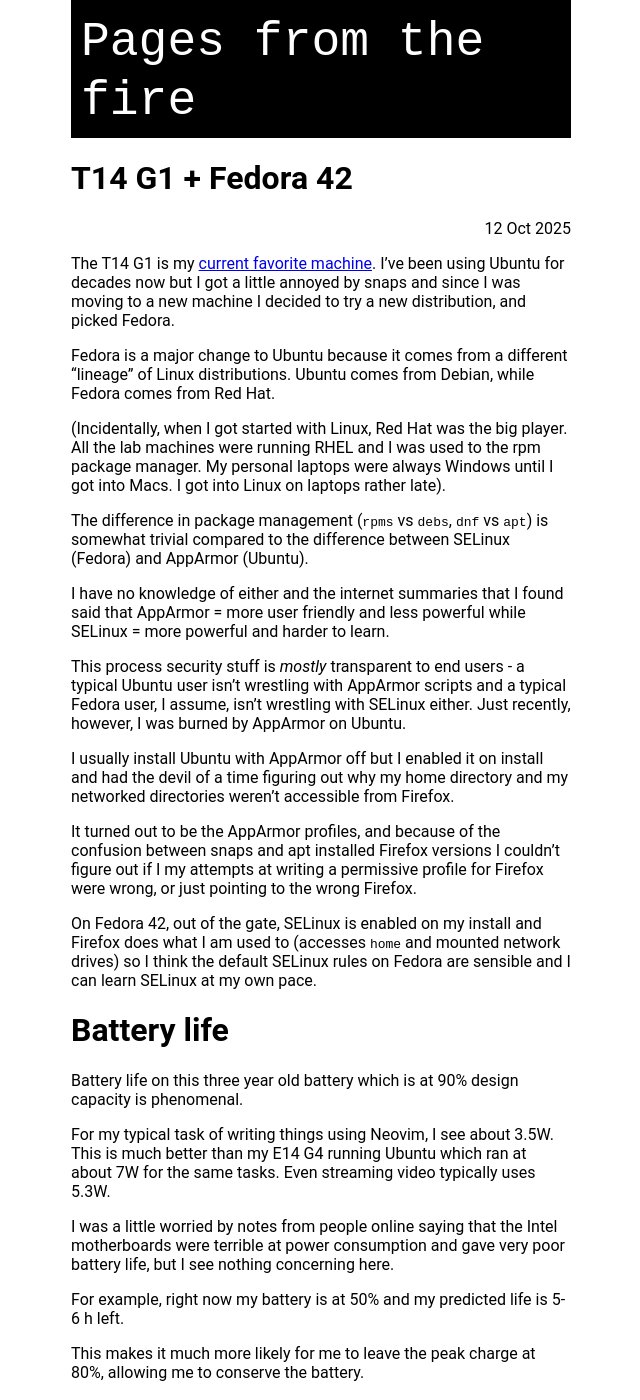
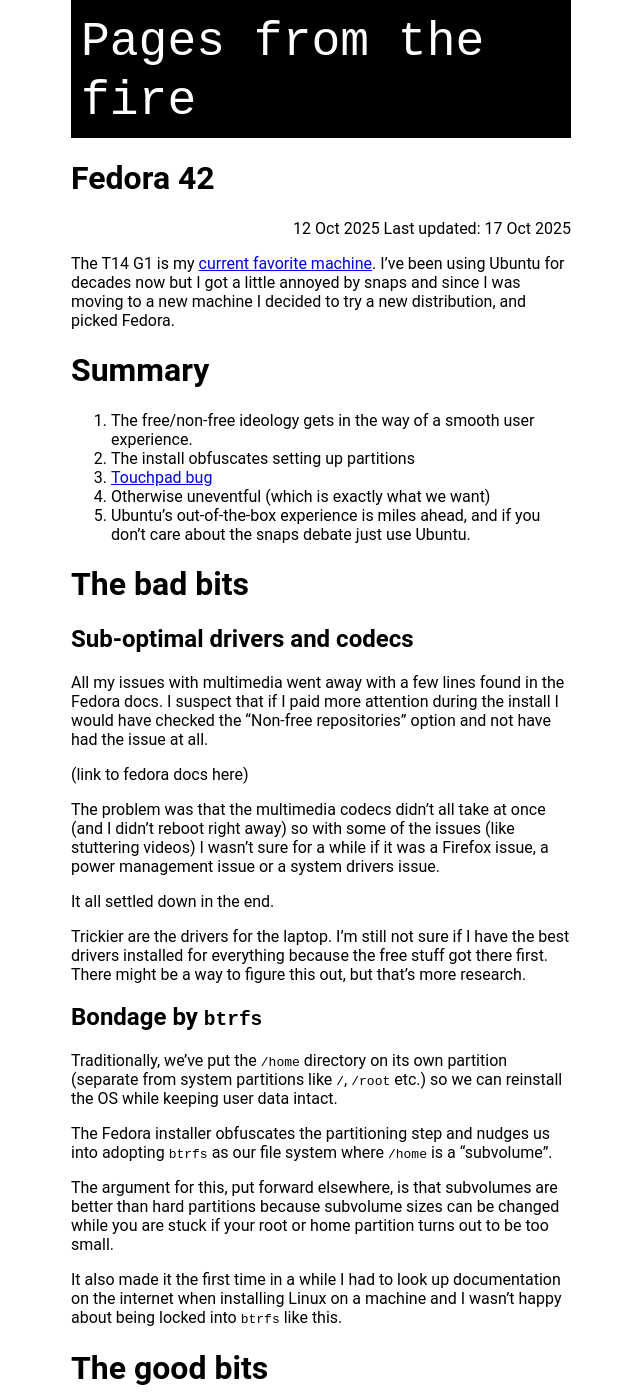
Before and after one commit to kghose/kghose.github.io, a Jekyll site: the page built from _posts/2025-10-13-t14-fedora.md, in a window 1280 px wide and 1400 px high. Shown: the whole window, without its empty margins (319-959 px from the left). Built offline with Jekyll 4.4.1, drawn with Linux system fonts in a browser that asks for light colours; some of the changed text lies outside the part shown.

Commit message:
Update laptop notes.

```diff
--- a/_posts/2025-10-13-t14-fedora.md
+++ b/_posts/2025-10-13-t14-fedora.md
@@ -1,8 +1,9 @@
 ---
-title: T14 G1 + Fedora 42
+title: Fedora 42
 permalink: fedora42-t14g1
 layout: post
 date: 2025-10-12
+last_modified_at: 2025-10-17
 tags: linux, thinkpad
 ---
 
@@ -10,22 +11,71 @@ The T14 G1 is my [current favorite machine](/thinkpads#t14-g1). I've been using
 Ubuntu for decades now but I got a little annoyed by snaps and since I was
 moving to a new machine I decided to try a new distribution, and picked Fedora.
 
-Fedora is a major change to Ubuntu because it comes from a different "lineage"
-of Linux distributions. Ubuntu comes from Debian, while Fedora comes from Red
-Hat.
+# Summary
 
-(Incidentally, when I got started with Linux, Red Hat was the big player. All the
-lab machines were running RHEL and I was used to the rpm package manager. My
-personal laptops were always Windows until I got into Macs. I got into Linux on
-laptops rather late).
+1. The free/non-free ideology gets in the way of a smooth user experience.
+1. The install obfuscates setting up partitions
+1. [Touchpad bug]
+1. Otherwise uneventful (which is exactly what we want)
+1. Ubuntu's out-of-the-box experience is miles ahead, and if you don't care
+   about the snaps debate just use Ubuntu.
 
-The difference in package management (`rpms` vs `debs`, `dnf` vs `apt`) is
-somewhat trivial compared to the difference between SELinux (Fedora) and
-AppArmor (Ubuntu).
+# The bad bits
 
-I have no knowledge of either and the internet summaries that I found said that
-AppArmor = more user friendly and less powerful while SELinux = more powerful
-and harder to learn.
+## Sub-optimal drivers and codecs
+
+All my issues with multimedia went away with a few lines found in the Fedora
+docs. I suspect that if I paid more attention during the install I would have
+checked the "Non-free repositories" option and not have had the issue at all.
+
+(link to fedora docs here)
+
+The problem was that the multimedia codecs didn't all take at once (and I didn't
+reboot right away) so with some of the issues (like stuttering videos) I wasn't
+sure for a while if it was a Firefox issue, a power management issue or a system
+drivers issue.
+
+It all settled down in the end.
+
+Trickier are the drivers for the laptop. I'm still not sure if I have the best
+drivers installed for everything because the free stuff got there first. There
+might be a way to figure this out, but that's more research.
+
+
+## Bondage by `btrfs`
+
+Traditionally, we've put the `/home` directory on its own partition (separate
+from system partitions like `/`, `/root` etc.) so we can reinstall the OS while
+keeping user data intact.
+
+The Fedora installer obfuscates the partitioning step and nudges us into
+adopting `btrfs` as our file system where `/home` is a "subvolume".
+
+The argument for this, put forward elsewhere, is that subvolumes are better than
+hard partitions because subvolume sizes can be changed while you are stuck if
+your root or home partition turns out to be too small.
+
+It also made it the first time in a while I had to look up documentation on the
+internet when installing Linux on a machine and I wasn't happy about being
+locked into `btrfs` like this.
+
+
+# The good bits
+
+The great news is that Fedora installed (mostly) painlessly on the machine and
+the hardware (mostly) worked. And even the touchpad bug is something that
+Windows users seem to run into, so it might be somewhat close to the hardware.
+
+## SELinux
+
+Ubuntu comes from Debian while Fedora comes from Red Hat Linux. This results in
+some inconsequential differences (like package managers), some more serious
+differences (default software repositories, package release schedules etc.) and
+some fundamental things.
+
+SELinux is one of these fundamental things. I don't know anything about security
+but I gathered that securing Linux went in two directions: AppArmor and SELinux.
+
 
 This process security stuff is _mostly_ transparent to end users - a typical
 Ubuntu user isn't wrestling with AppArmor scripts and a typical Fedora user, I
@@ -41,36 +91,25 @@ snaps and apt installed Firefox versions I couldn't figure out if I my attempts
 at writing a permissive profile for Firefox were wrong, or just pointing to the
 wrong Firefox.
 
+So, now I'm a little wary of such things "just working": Most likely I'll have
+to fiddle with something because I'm such a special snowflake.
+
+I have no knowledge of either SELinux or AppArmor and the internet summaries
+that I found said that AppArmor was more user friendly and less powerful while
+SELinux was more powerful and harder to learn.
+
+This was my big hesitation with Fedora: I found AppArmor hard enough and SELinux
+sounded miles harder.
+
 On Fedora 42, out of the gate, SELinux is enabled on my install and Firefox does
-what I am used to (accesses `home` and mounted network drives) so I think the
-default SELinux rules on Fedora are sensible and  I can learn SELinux at my own
-pace.
-
-
-# Battery life
-
-Battery life on this three year old battery which is at 90% design capacity is
-phenomenal.
-
-For my typical task of writing things using Neovim, I see about 3.5W. This is
-much better than my E14 G4 running Ubuntu which ran at about 7W for the same
-tasks. Even streaming video typically uses 5.3W.
-
-I was a little worried by notes from people online saying that the Intel
-motherboards were terrible at power consumption and gave very poor battery life,
-but I see nothing concerning here.
-
-For example, right now my battery is at 50% and my predicted life is 5-6 h left.
-
-This makes it much more likely for me to leave the peak charge at 80%, allowing
-me to conserve the battery.
+what I am used to (accesses `home` and mounted network drives) and I didn't run
+into an other strangeness so I think the default SELinux rules on Fedora are
+sensible and I can learn SELinux at my own pace.
 
 
 # Sleep etc.
 
-There were no problems at all with sleep and waking from sleep. The E14 had some
-issues that got resolved with one of the kernel updates.
-
+There were no problems at all with sleep and waking from sleep.
 
 
 # Fingerprint reader
@@ -102,7 +141,6 @@ password for `sudo` the system now asks for a finger scan which is at least a
 novel thing, if not faster than typing in the password.
 
 
-
 # (Possibly) driver issues
 
 1. [Touchpad: This is what is driving me nuts currently](https://gitlab.freedesktop.org/libinput/libinput/-/issues/1203). There are two issues:
@@ -114,6 +152,9 @@ novel thing, if not faster than typing in the password.
      intermittent depending on wake from sleep and seems to be linked to the
      tap-to-click issue.
 
+Now, the key question: is this a `libinput` issue or is it some configuration
+issue that wouldn't happen, say, on Ubuntu. Might be worth trying out by Ubuntu
+live USB ...
 
 # Fedora 42 issues
 
@@ -128,3 +169,5 @@ novel thing, if not faster than typing in the password.
    can be choppy. This is probably free/non-free codec related. It's an
    annoyance but probbaly easily fixed. Like I just have to find what SuSE uses
    ...
+
+[Touchpad bug]: https://gitlab.freedesktop.org/libinput/libinput/-/issues/1203
```
Also changed, not shown: linux-tips/thinkpads.md (+18 -6 lines).
